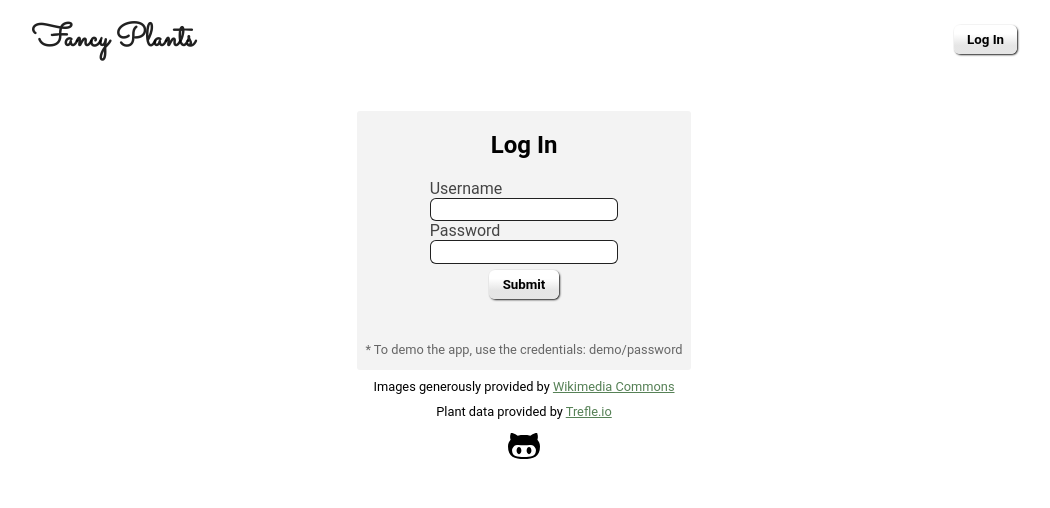
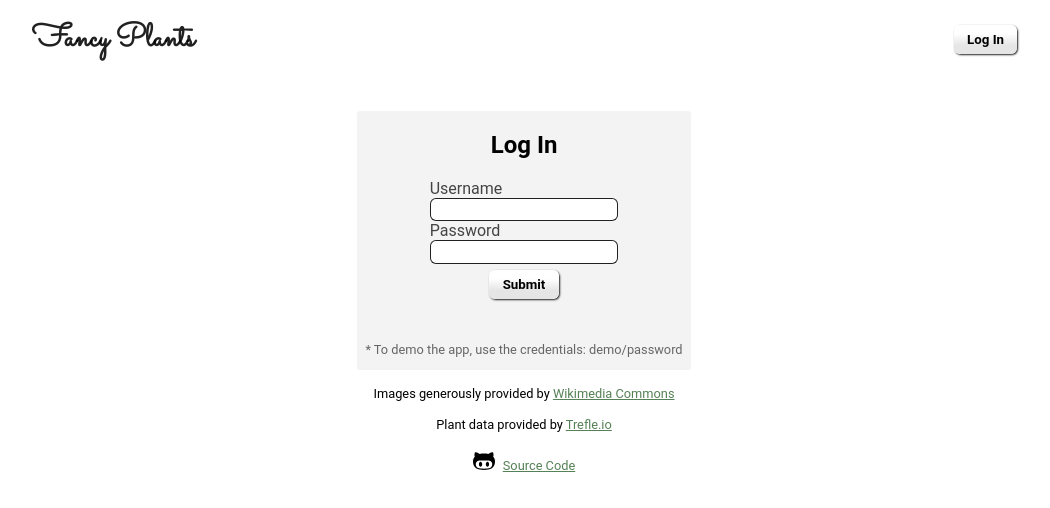
Before and after one commit to pmnord/plant-management-react-capstone-client, a React (Create React App) app: page /login in a window 1280 px wide. Shown: the top 508 px of the page, without its empty margins (116-1166 px from the left). Built offline with nearby package versions, Linux system fonts and the light colour scheme; no server answers.

Commit message:
Update Footer component styling: space out elements, scale down SVG, add Source Code text

```diff
--- a/src/components/Footer/Footer.js
+++ b/src/components/Footer/Footer.js
@@ -5,9 +5,12 @@ export default function Footer(props) {
         <footer className="footer">
             <p>Images generously provided by <a rel="noopener noreferrer" target="_blank" href="https://commons.wikimedia.org/wiki/Main_Page">Wikimedia Commons</a></p>
             <p>Plant data provided by <a href="https://trefle.io/" rel="noopener noreferrer" target="_blank">Trefle.io</a></p>
-            <a aria-label="Site creator's Github" rel="noopener noreferrer" target="_blank" href="https://github.com/pmnord">
-                <svg height="32" className="octicon octicon-octoface" viewBox="0 0 16 16" version="1.1" width="32" aria-hidden="true"><path fillRule="evenodd" d="M14.7 5.34c.13-.32.55-1.59-.13-3.31 0 0-1.05-.33-3.44 1.3-1-.28-2.07-.32-3.13-.32s-2.13.04-3.13.32c-2.39-1.64-3.44-1.3-3.44-1.3-.68 1.72-.26 2.99-.13 3.31C.49 6.21 0 7.33 0 8.69 0 13.84 3.33 15 7.98 15S16 13.84 16 8.69c0-1.36-.49-2.48-1.3-3.35zM8 14.02c-3.3 0-5.98-.15-5.98-3.35 0-.76.38-1.48 1.02-2.07 1.07-.98 2.9-.46 4.96-.46 2.07 0 3.88-.52 4.96.46.65.59 1.02 1.3 1.02 2.07 0 3.19-2.68 3.35-5.98 3.35zM5.49 9.01c-.66 0-1.2.8-1.2 1.78s.54 1.79 1.2 1.79c.66 0 1.2-.8 1.2-1.79s-.54-1.78-1.2-1.78zm5.02 0c-.66 0-1.2.79-1.2 1.78s.54 1.79 1.2 1.79c.66 0 1.2-.8 1.2-1.79s-.53-1.78-1.2-1.78z"></path></svg>
-            </a>
+            <p className="footer__source">
+                <a aria-label="Source code on GitHub" rel="noopener noreferrer" target="_blank" href="https://github.com/pmnord">
+                    <svg height="22" className="octicon octicon-octoface" viewBox="0 -1 16 16" version="1.1" width="22" aria-hidden="true"><path fillRule="evenodd" d="M14.7 5.34c.13-.32.55-1.59-.13-3.31 0 0-1.05-.33-3.44 1.3-1-.28-2.07-.32-3.13-.32s-2.13.04-3.13.32c-2.39-1.64-3.44-1.3-3.44-1.3-.68 1.72-.26 2.99-.13 3.31C.49 6.21 0 7.33 0 8.69 0 13.84 3.33 15 7.98 15S16 13.84 16 8.69c0-1.36-.49-2.48-1.3-3.35zM8 14.02c-3.3 0-5.98-.15-5.98-3.35 0-.76.38-1.48 1.02-2.07 1.07-.98 2.9-.46 4.96-.46 2.07 0 3.88-.52 4.96.46.65.59 1.02 1.3 1.02 2.07 0 3.19-2.68 3.35-5.98 3.35zM5.49 9.01c-.66 0-1.2.8-1.2 1.78s.54 1.79 1.2 1.79c.66 0 1.2-.8 1.2-1.79s-.54-1.78-1.2-1.78zm5.02 0c-.66 0-1.2.79-1.2 1.78s.54 1.79 1.2 1.79c.66 0 1.2-.8 1.2-1.79s-.53-1.78-1.2-1.78z"></path></svg>
+                Source Code
+                </a>
+            </p>
         </footer>
     )
 };
--- a/src/index.css
+++ b/src/index.css
@@ -77,10 +77,15 @@ input {
 }
 
 .footer p {
-  margin: 0.6rem;
+  margin: 1rem;
 }
 
 .footer a {
+  color: hsl(120, 20%, 42%);
+}
+
+.footer__source svg {
+  padding-right: 0.5rem;
   color: hsl(120, 20%, 42%);
 }
 
```
